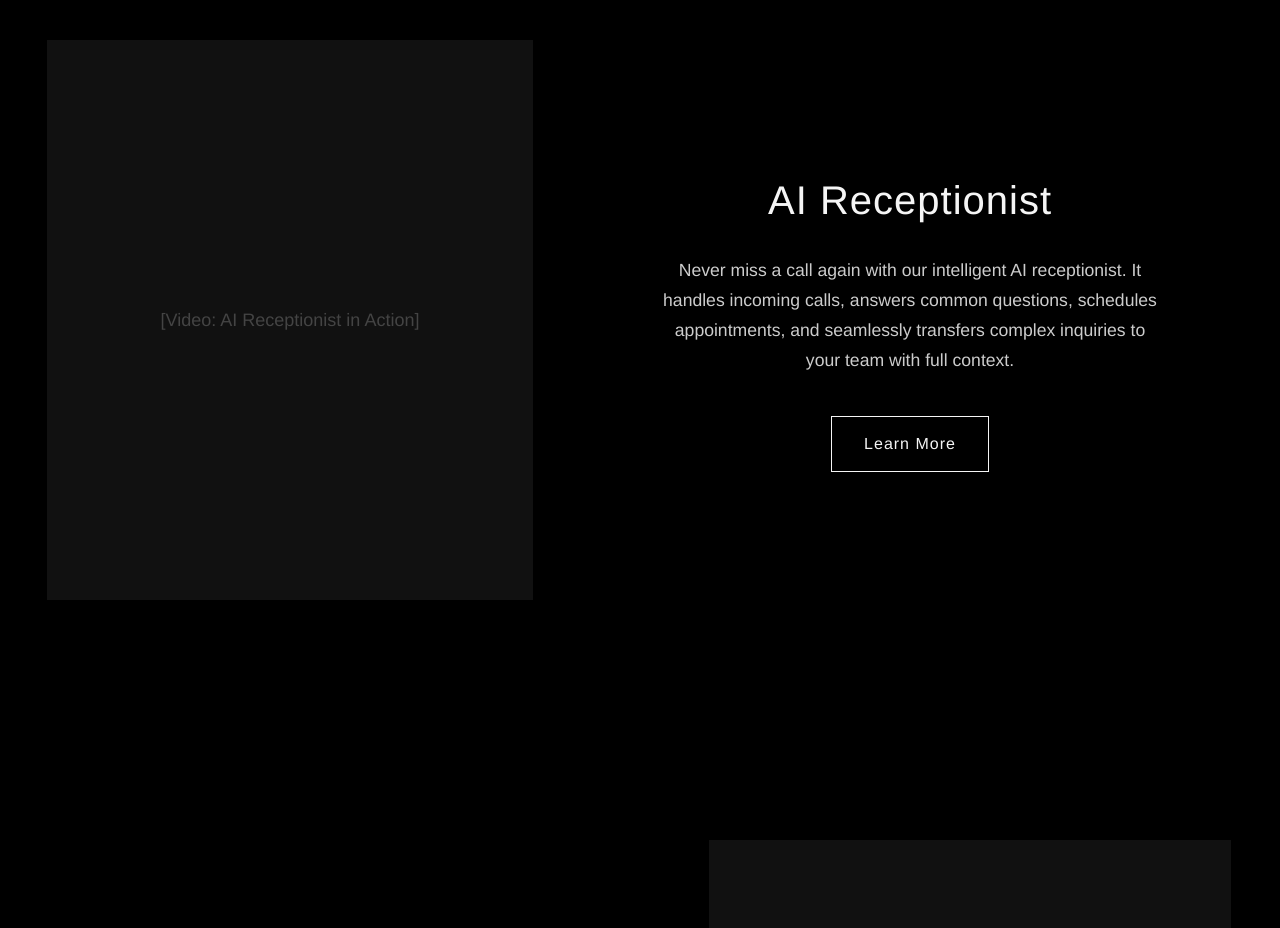
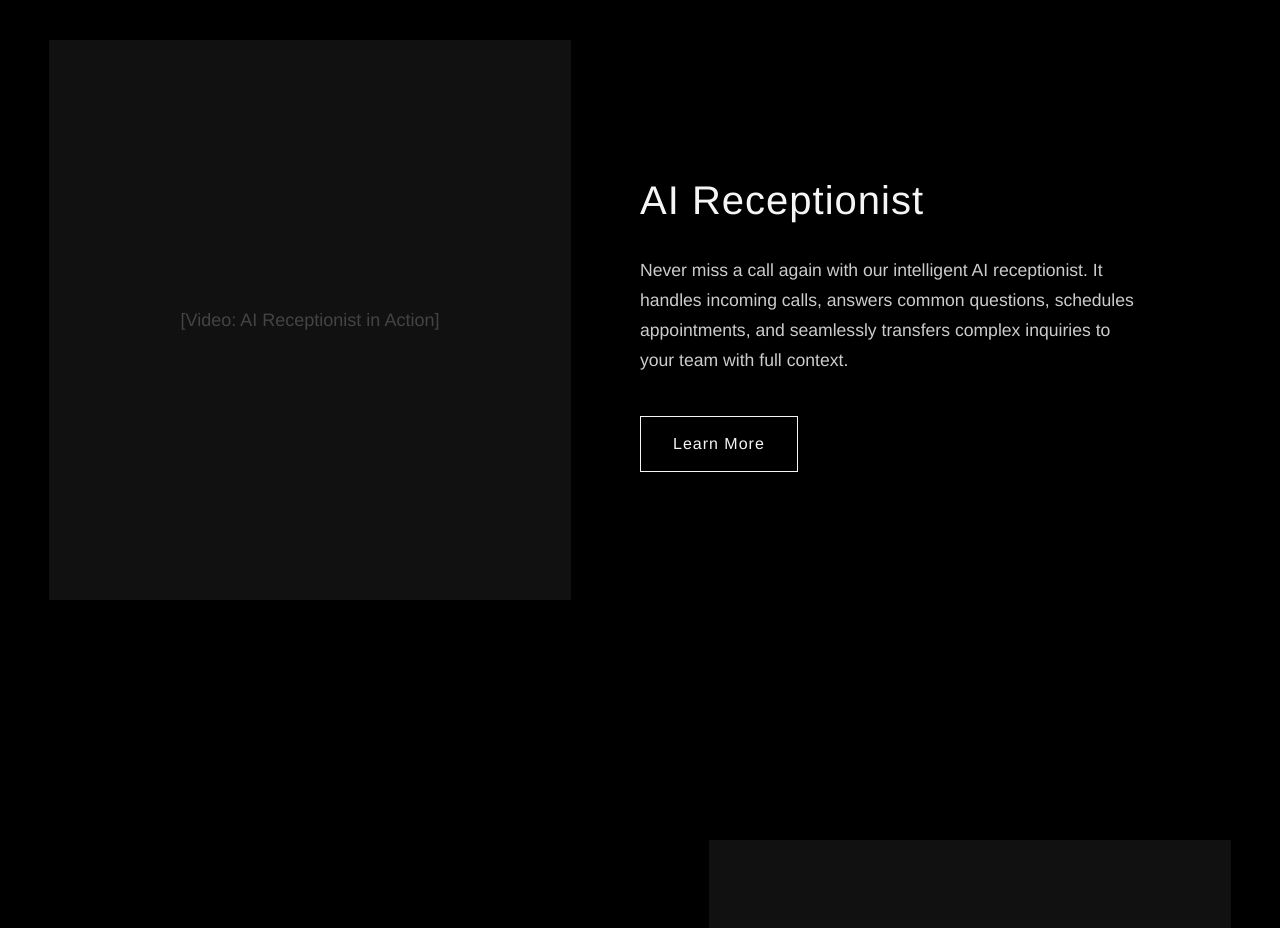
Before and after one commit to reyecesa1/AI-AGENTS, a plain HTML site: page index.html in a window 1280 px wide. Shown: the part 880-1808 px from the top of the page. Drawn offline with Linux system fonts and the light colour scheme.

Commit message:
Refactor section-2 styles for content alignment
Removed flexbox styles and padding from content sections for improved layout.

```diff
--- a/index.html
+++ b/index.html
@@ -109,12 +109,6 @@
 
         .section-2 .content-half {
             order: 2;
-            display: flex;
-            flex-direction: column;
-            align-items: center; /* Center content horizontally */
-            text-align: center; /* Center text */
-            padding-left: 80px; /* Add more padding on the left to shift content right */
-            padding-right: 80px; /* Balance with right padding */
         }
 
         .section-2 .video-half {
@@ -153,10 +147,6 @@
             .section-2 .content-half,
             .section-3 .content-half {
                 order: 1;
-                align-items: flex-start; /* Reset alignment for mobile */
-                text-align: left; /* Reset text alignment for mobile */
-                padding-left: 20px; /* Reset padding for mobile */
-                padding-right: 20px; /* Reset padding for mobile */
             }
 
             .section-1 .video-half,
```
